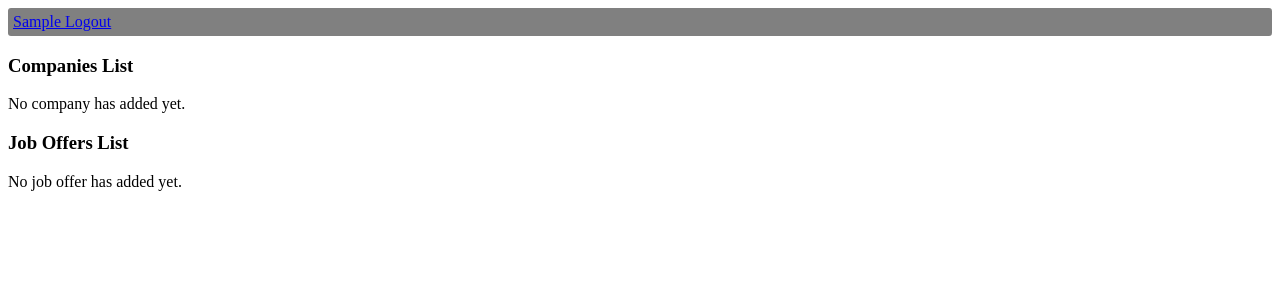
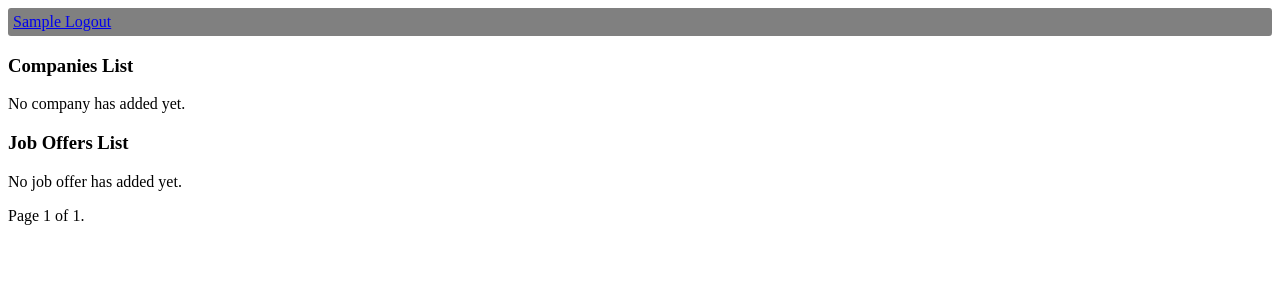
Before and after one commit to da-nial/Jobs-Portal, a Django app: page / in a window 1280 px wide. Shown: the top 300 px of the page. Run offline with Django 3.2, Linux system fonts and the light colour scheme; the visitor is signed in with stand-in values (Sample User, id 1); data that the repository does not hold is empty.

Commit message:
Pagination

```diff
--- a/jobs/admin.py
+++ b/jobs/admin.py
@@ -7,6 +7,7 @@ from .models import *
 @admin.register(JobOffer)
 class JobOfferAdmin(admin.ModelAdmin):
     form = JobOfferForm
+    filter_horizontal = ('skills_required',)
 
 
 @admin.register(UserProfile)
--- a/jobs/models.py
+++ b/jobs/models.py
@@ -62,7 +62,7 @@ class JobOffer(models.Model):
     type_of_cooperation = models.CharField(choices=CHOICES_TIME, max_length=10)
     minimum_degree = models.CharField(max_length=2, choices=EducationalLevel.choices, null=True, blank=True)
     skills_required = models.ManyToManyField(Skill, blank=True)
-    company = models.ForeignKey(Company, on_delete=models.CASCADE)
+    company = models.ForeignKey(Company, on_delete=models.CASCADE, related_name="job_offers")
     city = models.CharField(max_length=100, null=True, blank=True)
     is_enabled = models.BooleanField(default=True, db_index=True)
 
--- a/jobs/templates/main.html
+++ b/jobs/templates/main.html
@@ -12,7 +12,8 @@
             {% for company in companies %}
                 <li>
                     <a href="{% url 'jobs:company' company.pk %}">
-                    <img src="{% if company.logo %} {{ company.logo.url }} {% else %} https://via.placeholder.com/400x400.png?text=Logo+not+found {% endif %}" alt="{{ company.name }}-logo" style="width: 100px; height: 100px">
+                        <img src="{% if company.logo %} {{ company.logo.url }} {% else %} https://via.placeholder.com/400x400.png?text=Logo+not+found {% endif %}"
+                             alt="{{ company.name }}-logo" style="width: 100px; height: 100px">
                         <p style="display: inline">{{ company.name }}</p>
                     </a>
                 </li>
@@ -23,19 +24,39 @@
     {% endif %}
 
     <h3>{% translate "Job Offers List" %}</h3>
-    {% if companies %}
+    {% if page_obj %}
         <ul>
-        {% for offer in offers %}
+            {% for offer in page_obj %}
                 <li>
                     <a href="{% url 'jobs:job_offers' offer.pk %}">
                         <p style="display: block">{{ offer.title }}</p>
                     </a>
                     <p style="display: block">{% translate "salary" %} : {{ offer.salary|translate_numbers }}</p>
-                <p style="display: block">{% translate "cooperation type" %} : {{ offer.get_type_of_cooperation_display }}</p>
+                    <p style="display: block">{% translate "cooperation type" %}
+                        : {{ offer.get_type_of_cooperation_display }}</p>
                 </li>
             {% endfor %}
         </ul>
     {% else %}
         <p>{% translate "No job offer has added yet." %}</p>
     {% endif %}
+
+    <div class="pagination">
+        <span class="step-links">
+            {% if page_obj.has_previous %}
+                <a href="?page=1">&laquo; {% translate "First" %}</a>
+                <a href="?page={{ page_obj.previous_page_number }}">{% translate "Previous" %}</a>
+            {% endif %}
+
+            <span class="current">
+                <!-- TODO: Change Translation to blocktranslate-->
+                {% translate "Page" %} {{ page_obj.number|translate_numbers }} {% translate "of" %} {{ page_obj.paginator.num_pages|translate_numbers }}.
+            </span>
+
+            {% if page_obj.has_next %}
+                <a href="?page={{ page_obj.next_page_number }}">{% translate "Next" %}</a>
+                <a href="?page={{ page_obj.paginator.num_pages }}">{% translate "Last" %} &raquo;</a>
+            {% endif %}
+        </span>
+    </div>
 {% endblock %}
--- a/jobs/views.py
+++ b/jobs/views.py
@@ -1,6 +1,7 @@
 from django.conf import settings
 from django.contrib.auth.decorators import login_required
 from django.contrib.auth.mixins import LoginRequiredMixin
+from django.core.paginator import Paginator
 from django.http import HttpResponseRedirect, HttpResponse, Http404
 from django.shortcuts import render, get_object_or_404
 from django.urls import reverse
@@ -53,6 +54,21 @@ class UserProfileView(generic.DetailView):
 class CompanyView(generic.DetailView):
     template_name = 'company_details.html'
     model = Company
+
+    def get_context_data(self, **kwargs):
+        context = super(CompanyView, self).get_context_data(**kwargs)
+
+        job_offers = self.get_related_job_offers()
+        context['job_offers_page'] = job_offers
+        return context
+
+    def get_related_job_offers(self):
+        queryset = self.object.job_offers.all().order_by('pk')
+        paginator = Paginator(queryset, 2)
+        page = self.request.GET.get('page', 1)
+
+        job_offers_in_page = paginator.get_page(page)
+        return job_offers_in_page
 
 
 def get_dictionary(query_dictionary, key):
@@ -174,6 +190,7 @@ class MainView(LoginRequiredMixin, generic.ListView):
     template_name = 'main.html'
     context_object_name = 'offers'
     login_url = settings.LOGIN_URL
+    paginate_by = 2
 
     def get_queryset(self):
         return JobOffer.enabled.all().order_by('pk')
```
Also changed, not shown: authentication/admin.py (+6 -1 lines), jobs/templates/company_details.html (+22 -2 lines), jobs/migrations/0009_alter_joboffer_company.py (added), locale/fa/LC_MESSAGES/django.po. Lines whose indentation alone changed are shown as unchanged.
